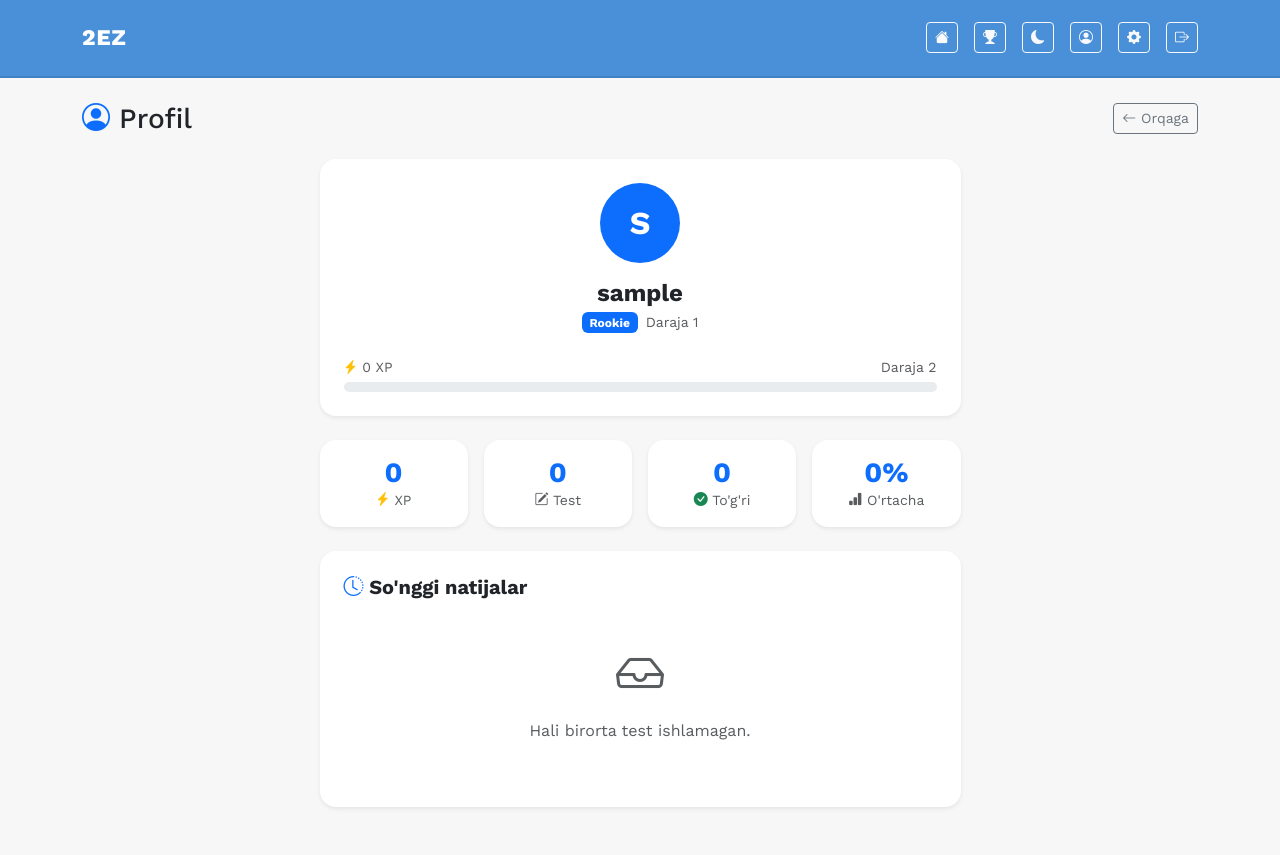
After one commit to dvrone/2EZ-exam, a Flask app: page /user/1 in a window 1280 px wide. The commit adds this page. Run offline with Flask 3, Linux system fonts and the light colour scheme; the visitor is signed in with stand-in values (Sample User, id 1); data that the repository does not hold is empty.

Commit message:
Add user profile page, view others profile from leaderboard

```diff
--- /dev/null
+++ b/app/templates/auth/user_profile.html
@@ -0,0 +1,169 @@
+{% extends 'base.html' %}
+{% block title %}{{ user.username }}{% endblock %}
+{% block content %}
+    <!-- Header -->
+    <div class="d-flex justify-content-between align-items-center mb-4">
+        <h3 class="mb-0">
+            <i class="bi bi-person-circle text-primary"></i> Profil
+        </h3>
+        <a href="{{ url_for("auth.leaderboard") }}"
+           class="btn btn-outline-secondary btn-sm">
+            <i class="bi bi-arrow-left"></i> Orqaga
+        </a>
+    </div>
+    <div class="row justify-content-center">
+        <div class="col-md-7">
+            <!-- Profil kartasi -->
+            <div class="card border-0 shadow-sm p-4 mb-4">
+                <div class="d-flex flex-column align-items-center text-center">
+                    <!-- Avatar -->
+                    <div class="rounded-circle bg-primary d-flex align-items-center justify-content-center text-white fw-bold mb-3"
+                         style="width: 80px;
+                                height: 80px;
+                                font-size: 2rem">{{ user.username[0]|upper }}</div>
+                    <!-- Username -->
+                    <h4 class="fw-bold mb-1 text-break">{{ user.username }}</h4>
+                    <!-- Badge + Level -->
+                    <div class="d-flex align-items-center gap-2 flex-wrap justify-content-center">
+                        <span class="badge bg-primary">{{ user.level_name }}</span>
+                        <span class="text-muted small">Daraja {{ user.level }}</span>
+                        {% if user.is_admin %}
+                            <span class="badge bg-warning text-dark">
+                                <i class="bi bi-shield-fill"></i> Admin
+                            </span>
+                        {% endif %}
+                    </div>
+                    <!-- Bio -->
+                    {% if user.bio %}<p class="text-muted mt-3 mb-0 px-2">{{ user.bio }}</p>{% endif %}
+                    <!-- Social linklar -->
+                    {% if user.github or user.telegram or user.instagram or user.website %}
+                        <div class="d-flex gap-3 mt-3 justify-content-center flex-wrap">
+                            {% if user.github %}
+                                <a href="https://github.com/{{ user.github }}"
+                                   target="_blank"
+                                   class="text-decoration-none text-muted fs-4">
+                                    <i class="bi bi-github"></i>
+                                </a>
+                            {% endif %}
+                            {% if user.telegram %}
+                                <a href="https://t.me/{{ user.telegram }}"
+                                   target="_blank"
+                                   class="text-decoration-none text-primary fs-4">
+                                    <i class="bi bi-telegram"></i>
+                                </a>
+                            {% endif %}
+                            {% if user.instagram %}
+                                <a href="https://instagram.com/{{ user.instagram }}"
+                                   target="_blank"
+                                   class="text-decoration-none fs-4"
+                                   style="color: #e1306c">
+                                    <i class="bi bi-instagram"></i>
+                                </a>
+                            {% endif %}
+                            {% if user.website %}
+                                <a href="{{ user.website }}"
+                                   target="_blank"
+                                   class="text-decoration-none text-success fs-4">
+                                    <i class="bi bi-globe"></i>
+                                </a>
+                            {% endif %}
+                        </div>
+                    {% endif %}
+                </div>
+                <!-- XP progress -->
+                <div class="mt-4">
+                    <div class="d-flex justify-content-between mb-1">
+                        <small class="text-muted">
+                            <i class="bi bi-lightning-charge-fill text-warning"></i>
+                            {{ user.xp }} XP
+                        </small>
+                        <small class="text-muted">
+                            Daraja {{ user.level + 1 if user.level < 5 else 'MAX' }}
+                        </small>
+                    </div>
+                    <div class="progress" style="height: 10px;">
+                        <div class="progress-bar bg-primary"
+                             role="progressbar"
+                             style="width: {{ user.xp_progress }}%"></div>
+                    </div>
+                </div>
+            </div>
+            <!-- Statistika -->
+            <div class="row g-3 mb-4">
+                <div class="col-6 col-md-3">
+                    <div class="card border-0 shadow-sm text-center p-3">
+                        <h3 class="fw-bold text-primary mb-0">{{ user.xp }}</h3>
+                        <small class="text-muted">
+                            <i class="bi bi-lightning-charge-fill text-warning"></i> XP
+                        </small>
+                    </div>
+                </div>
+                <div class="col-6 col-md-3">
+                    <div class="card border-0 shadow-sm text-center p-3">
+                        <h3 class="fw-bold text-primary mb-0">{{ total_exams }}</h3>
+                        <small class="text-muted">
+                            <i class="bi bi-pencil-square"></i> Test
+                        </small>
+                    </div>
+                </div>
+                <div class="col-6 col-md-3">
+                    <div class="card border-0 shadow-sm text-center p-3">
+                        <h3 class="fw-bold text-primary mb-0">{{ total_correct }}</h3>
+                        <small class="text-muted">
+                            <i class="bi bi-check-circle-fill text-success"></i> To'g'ri
+                        </small>
+                    </div>
+                </div>
+                <div class="col-6 col-md-3">
+                    <div class="card border-0 shadow-sm text-center p-3">
+                        <h3 class="fw-bold text-primary mb-0">{{ avg_percentage }}%</h3>
+                        <small class="text-muted">
+                            <i class="bi bi-bar-chart-fill"></i> O'rtacha
+                        </small>
+                    </div>
+                </div>
+            </div>
+            <!-- So'nggi natijalar -->
+            <div class="card border-0 shadow-sm p-4">
+                <h5 class="fw-bold mb-3">
+                    <i class="bi bi-clock-history text-primary"></i> So'nggi natijalar
+                </h5>
+                {% if results %}
+                    <div class="list-group list-group-flush">
+                        {% for result in results %}
+                            {% set percentage = (result.score / result.total * 100)|round|int %}
+                            {% set xp_gained = result.total * 10 if percentage >= 70 else result.total * 5 if percentage >= 50 else result.total * 2 %}
+                            <div class="list-group-item border-0 px-0">
+                                <div class="d-flex justify-content-between align-items-center">
+                                    <div>
+                                        <p class="fw-semibold mb-0">{{ result.exam.title }}</p>
+                                        <small class="text-muted">
+                                            <i class="bi bi-calendar3"></i>
+                                            {{ result.finished_at.strftime("%d.%m.%Y %H:%M") }}
+                                        </small>
+                                    </div>
+                                    <div class="text-end">
+                                        <span class="badge {% if percentage >= 70 %}bg-success {% elif percentage >= 50 %}bg-warning text-dark {% else %}bg-danger{% endif %}">
+                                            {{ percentage }}%
+                                        </span>
+                                        <div>
+                                            <small class="text-warning fw-bold">
+                                                <i class="bi bi-lightning-charge-fill"></i> +{{ xp_gained }} XP
+                                            </small>
+                                        </div>
+                                    </div>
+                                </div>
+                            </div>
+                        {% endfor %}
+                    </div>
+                {% else %}
+                    <div class="text-center py-4">
+                        <i class="bi bi-inbox text-muted" style="font-size: 3rem;"></i>
+                        <p class="text-muted mt-2">Hali birorta test ishlamagan.</p>
+                    </div>
+                {% endif %}
+            </div>
+        </div>
+    </div>
+    <div class="mb-5"></div>
+{% endblock %}
--- a/routes/auth.py
+++ b/routes/auth.py
@@ -1,4 +1,5 @@
-from flask import Blueprint, flash, redirect, render_template, request, url_for
+from flask import (Blueprint, abort, flash, redirect, render_template, request,
+                   url_for)
 from flask_login import current_user, login_required, login_user, logout_user
 
 from app import db
@@ -152,3 +153,33 @@ def settings():
         return redirect(url_for("auth.profile"))
 
     return render_template("auth/settings.html")
+
+
+@auth.route("/user/<int:user_id>")
+@login_required
+def user_profile(user_id):
+    user = db.session.get(User, user_id)
+    if not user:
+        abort(404)
+
+    results = (
+        Result.query.filter_by(user_id=user.id)
+        .order_by(Result.finished_at.desc())
+        .all()
+    )
+    total_exams = len(results)
+    total_correct = sum(r.score for r in results)
+    total_questions = sum(r.total for r in results)
+    avg_percentage = (
+        round(total_correct / total_questions * 100) if total_questions > 0 else 0
+    )
+
+    return render_template(
+        "auth/user_profile.html",
+        user=user,
+        results=results,
+        total_exams=total_exams,
+        total_correct=total_correct,
+        total_questions=total_questions,
+        avg_percentage=avg_percentage,
+    )
```
Also changed, not shown: app/templates/auth/leaderboard.html (+7 -3 lines).
